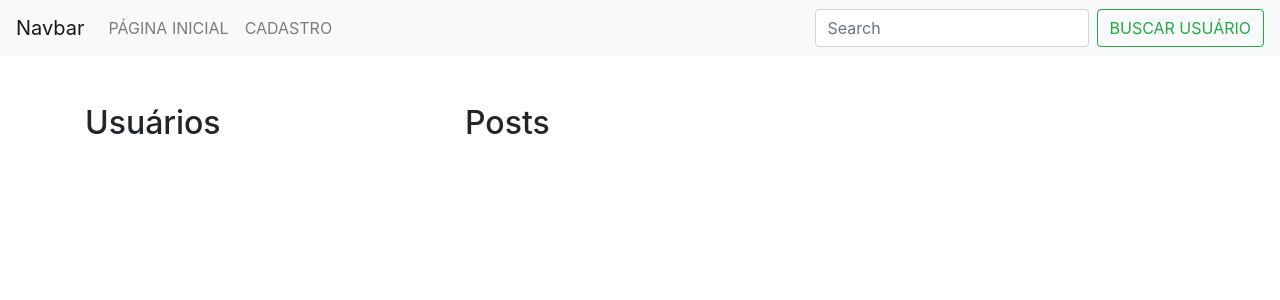
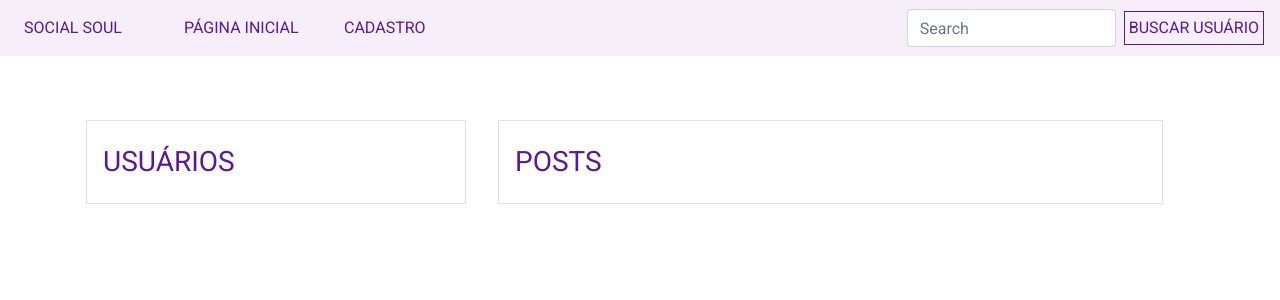
Before and after one commit to Angelamutsumi/rede_social, a Node server app: page /usuarios in a window 1280 px wide. Shown: the top 300 px of the page. Run offline with Node 20, Linux system fonts and the light colour scheme; data that the repository does not hold is empty; some libraries are stand-ins or nearby versions.

Commit message:
Estilização usuarios e header

```diff
--- a/controllers/usuarios-controller.js
+++ b/controllers/usuarios-controller.js
@@ -46,7 +46,6 @@ exports.editar_usuarios_get = (req, res)=>{
             return res.status(500).send('Erro ao consultar usuário');
         }
         res.render('../views/pages/formEditarUsuarios.ejs', {usuario:usuario});
-        console.log(usuario);
     });
 }
 
--- a/public/css/style.css
+++ b/public/css/style.css
@@ -0,0 +1,65 @@
+*{
+    margin: 0;
+    padding: 0;
+}
+body{
+    font-family: 'Roboto', sans-serif;
+}
+h3{
+    color: #5a189a;
+}
+.btn{
+    width: 10em;
+}
+
+/* Navbar */
+.navbar{
+    background-color: #f6effa;
+}
+.nav-item{
+    width: 10em;
+}
+.nav-link{
+    color: #5a189a;
+}
+.nav-link:hover{
+    color: #5a189a;
+    font-weight: bold;
+}
+#btnSearch{
+    background-color: #f6effa;
+    border: 1px solid #5a189a;;
+    color: #5a189a;
+}
+#btnSearch:hover{
+    font-weight: bold;
+}
+
+/* Usuários */
+#cadastrados{
+    font-size: 18px;
+    margin:  5% 2%;
+}
+#linkNome{
+    color: #5a189a;
+    font-size: 18px;
+    text-decoration: none;
+}
+#linkNome:hover{
+    color: #5a189a;
+    font-weight: bold;
+}
+
+/* Posts */
+#nomePost{
+    color: #5a189a;
+}
+#post{
+    background-color: #f6effa;
+    margin: 2em;
+    padding: 2em;
+}
+#postsDiv span{
+    text-align: justify;
+    word-wrap:break-word;
+}
--- a/views/pages/usuarios.ejs
+++ b/views/pages/usuarios.ejs
@@ -3,23 +3,28 @@
 <main>
     <div class="container">
         <div class="row mt-5">
-            <div class="col-4">
-                <h2>Usuários</h2>
+            <div class="col-4 border m-md-3 p-md-3" id='usuariosDiv'>
+                <h3 class="my-md-2">USUÁRIOS</h3>
                 <!-- lista de usuarios - apelidos-->
-                <table class="table table-sm table-hover">
-                    <tbody>
-                        <% usuarios.forEach(function(usuario){ %>
-                            <tr>
-                                <td><a href="/usuarios/editarUsuarios/<%= usuario._id %>"><%= usuario.nome %></a></td>
-                            </tr>
-                        <% }) %>
-                    </tbody>
-                </table>
+                <div >
+                    <% usuarios.forEach(function(usuario){ %>
+                        <div id="cadastrados">
+                            <a  id='linkNome' href="/usuarios/editarUsuarios/<%= usuario._id %>"><%= usuario.nome %></a>
+                        </div>
+                    <% }) %>
+                </div>
             </div>
-            <div class="col-8">
-                <h2>Posts</h2>
+            <div class="col-7 border m-md-3 p-md-3">
+                <h3 class="my-md-2">POSTS</h3>
                 <!-- lista de publicações apelido e posts-->
-
+                <div id="postsDiv">
+                    <% usuarios.forEach(function(usuario){ %>
+                        <div id="post">
+                            <div id="nomePost"><%= usuario.nome %><br /></div>
+                            <span><%= usuario.postagem %><br /></span>
+                        </div>
+                    <% }) %>
+                </div>
             </div>
         </div>
 
--- a/views/partials/header.ejs
+++ b/views/partials/header.ejs
@@ -1,26 +1,36 @@
 <!DOCTYPE html>
 <html lang="pt-br">
+
 <head>
   <meta charset="UTF-8">
   <meta http-equiv="X-UA-Compatible" content="IE=edge">
   <meta name="viewport" content="width=device-width, initial-scale=1.0">
   <!-- CSS -->
-   <link rel="stylesheet" href="https://cdn.jsdelivr.net/npm/bootstrap@4.6.0/dist/css/bootstrap.min.css" integrity="sha384-B0vP5xmATw1+K9KRQjQERJvTumQW0nPEzvF6L/Z6nronJ3oUOFUFpCjEUQouq2+l" crossorigin="anonymous">
+  <link rel="stylesheet" href="https://cdn.jsdelivr.net/npm/bootstrap@4.6.0/dist/css/bootstrap.min.css"
+    integrity="sha384-B0vP5xmATw1+K9KRQjQERJvTumQW0nPEzvF6L/Z6nronJ3oUOFUFpCjEUQouq2+l" crossorigin="anonymous">
+  <link rel="stylesheet" href="css/style.css">
+  <link rel="stylesheet" href="/css/style.css">
+  <!-- Fonte -->
+  <link rel="preconnect" href="https://fonts.gstatic.com">
+  <link href="https://fonts.googleapis.com/css2?family=Roboto&display=swap" rel="stylesheet">
   <title>Social Soul</title>
 </head>
+
 <body>
-    <nav class="navbar navbar-expand-lg navbar-light bg-light">
-        <!-- Incluir lodo da rede social -->
-        <a class="navbar-brand" href="#">Navbar</a>
+  <nav class="navbar navbar-expand-lg">
 
-        <button class="navbar-toggler" type="button" data-toggle="collapse" data-target="#navbarSupportedContent" aria-controls="navbarSupportedContent" aria-expanded="false" aria-label="Toggle navigation">
+    <button class="navbar-toggler" type="button" data-toggle="collapse" data-target="#navbarSupportedContent"
+      aria-controls="navbarSupportedContent" aria-expanded="false" aria-label="Toggle navigation">
       <span class="navbar-toggler-icon"></span>
     </button>
 
     <div class="collapse navbar-collapse" id="navbarSupportedContent">
       <ul class="navbar-nav mr-auto">
         <li class="nav-item">
-              <a class="nav-link" href="/">PÁGINA INICIAL</a>
+          <a class="nav-link" href="/usuarios">SOCIAL SOUL</a>
+        </li>
+        <li class="nav-item">
+          <a class="nav-link" href="/usuarios">PÁGINA INICIAL</a>
         </li>
         <li class="nav-item">
           <a class="nav-link" href="/usuarios/cadastrarUsuarios">CADASTRO</a>
@@ -29,7 +39,7 @@
       </ul>
       <form class="form-inline my-2 my-lg-0">
         <input class="form-control mr-sm-2" type="search" placeholder="Search" aria-label="Search">
-            <button class="btn btn-outline-success my-2 my-sm-0" type="submit">BUSCAR USUÁRIO</button>
+        <button class="my-2 my-sm-0 p-md-1" id='btnSearch' type="submit"> BUSCAR USUÁRIO </button>
       </form>
     </div>
   </nav>
```
Also changed, not shown: views/pages/formEditarUsuarios.ejs (+5 -6 lines). Lines whose indentation alone changed are shown as unchanged.
